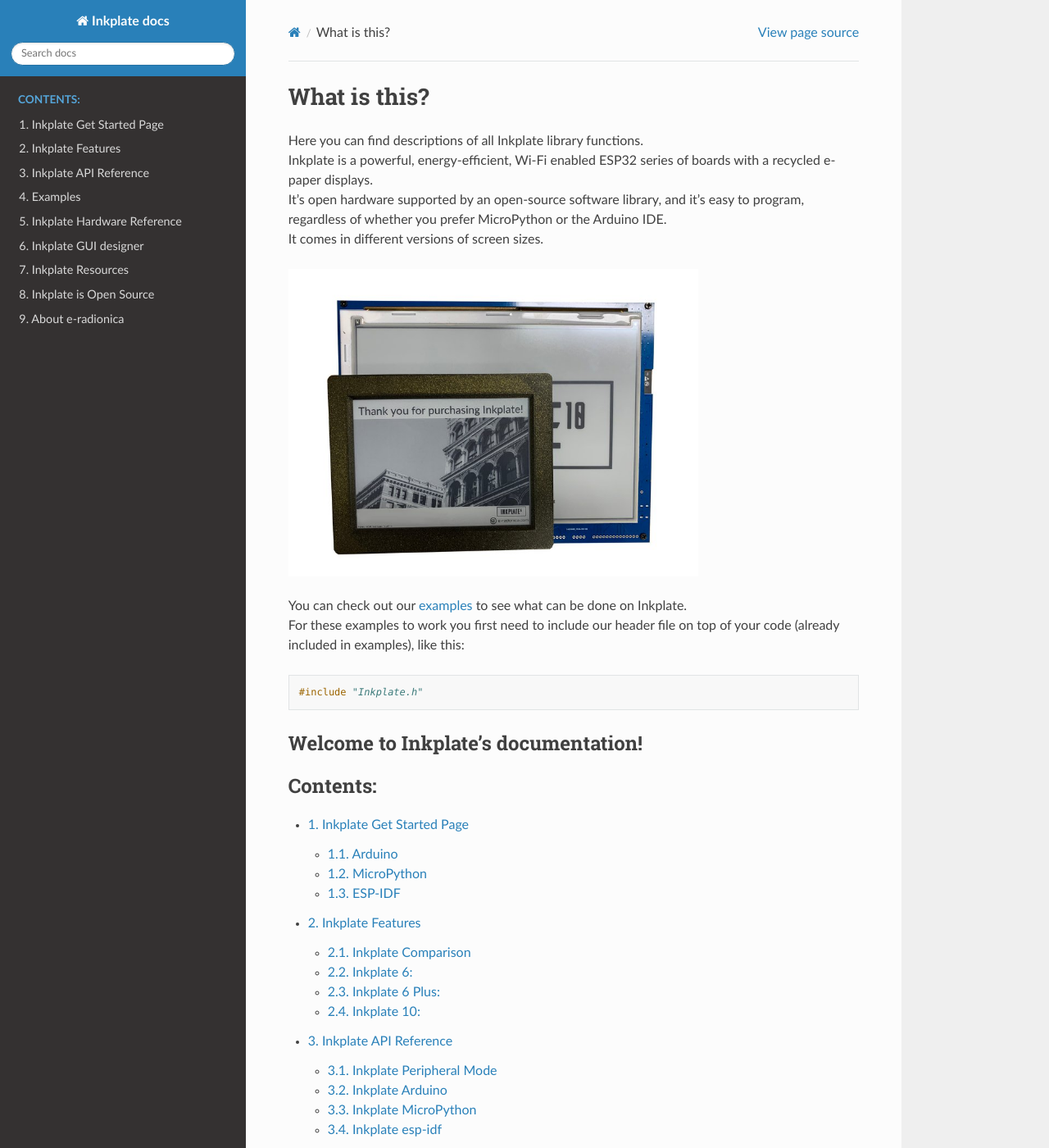
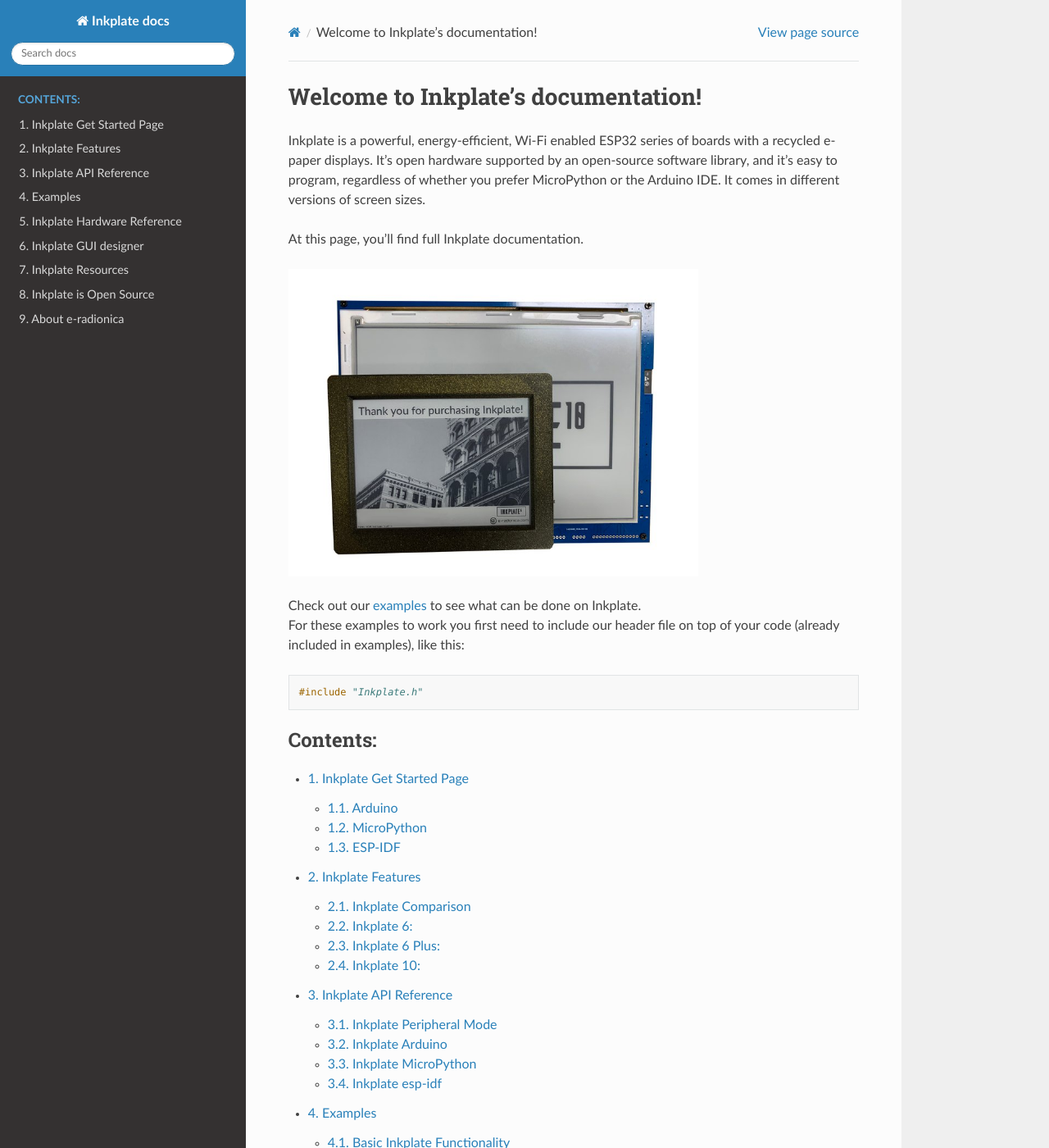
Before and after one commit to SolderedElectronics/Inkplate-documentation, a Sphinx documentation site: the page built from source/index.rst, in a window 1280 px wide and 1400 px high. Shown: the whole window at 82% size. Built offline with Sphinx 7.4.7 and the Read the Docs theme 2.0.0, drawn with Linux system fonts in a browser that asks for light colours.

Commit message:
Update bits and pieces

```diff
--- a/source/examples.rst
+++ b/source/examples.rst
@@ -1,11 +1,9 @@
 Examples
 ========
 
-| All examples included in our library can be found here:
-| `Examples for Inkplate <https://github.com/e-radionicacom/Inkplate-Arduino-library/tree/master/examples>`_
+| All examples included in our library can be found here: `Examples for Inkplate <https://github.com/e-radionicacom/Inkplate-Arduino-library/tree/master/examples>`_
 
-| After you download inkplate Arduino library you will have all examples inside Arduino IDE.
-| There are comments in all examples that describe how it works and what hardware you need.
+| After you download inkplate Arduino library you will have all examples inside Arduino IDE. There are comments in all examples that describe how it works and what hardware you need.
 
 Basic Inkplate Functionality
 ----------------------------
--- a/source/index.rst
+++ b/source/index.rst
@@ -3,26 +3,23 @@
    You can adapt this file completely to your liking, but it should at least
    contain the root `toctree` directive.
 
-*************
-What is this?
-*************
-| Here you can find descriptions of all Inkplate library functions.
-| Inkplate is a powerful, energy-efficient, Wi-Fi enabled ESP32 series of boards with a recycled e-paper displays.
-| It's open hardware supported by an open-source software library, and it's easy to program, regardless of whether you prefer MicroPython or the Arduino IDE.
-| It comes in different versions of screen sizes.
+Welcome to Inkplate's documentation!
+======================================
+
+| Inkplate is a powerful, energy-efficient, Wi-Fi enabled ESP32 series of boards with a recycled e-paper displays.  It's open hardware supported by an open-source software library, and it's easy to program, regardless of whether you prefer MicroPython or the Arduino IDE. It comes in different versions of screen sizes.
+|
+| At this page, you'll find full Inkplate documentation.
 
 .. image:: images/Inkplate.jpg
     :width: 500
 
-| You can check out our `examples <examples.html>`_ to see what can be done on Inkplate.
+| Check out our `examples <examples.html>`_ to see what can be done on Inkplate.
 | For these examples to work you first need to include our header file on top of your code (already included in examples), like this:
 
 .. code-block:: c
 
    #include "Inkplate.h"
 
-Welcome to Inkplate's documentation!
-======================================
 
 .. toctree::
    :maxdepth: 2
```
